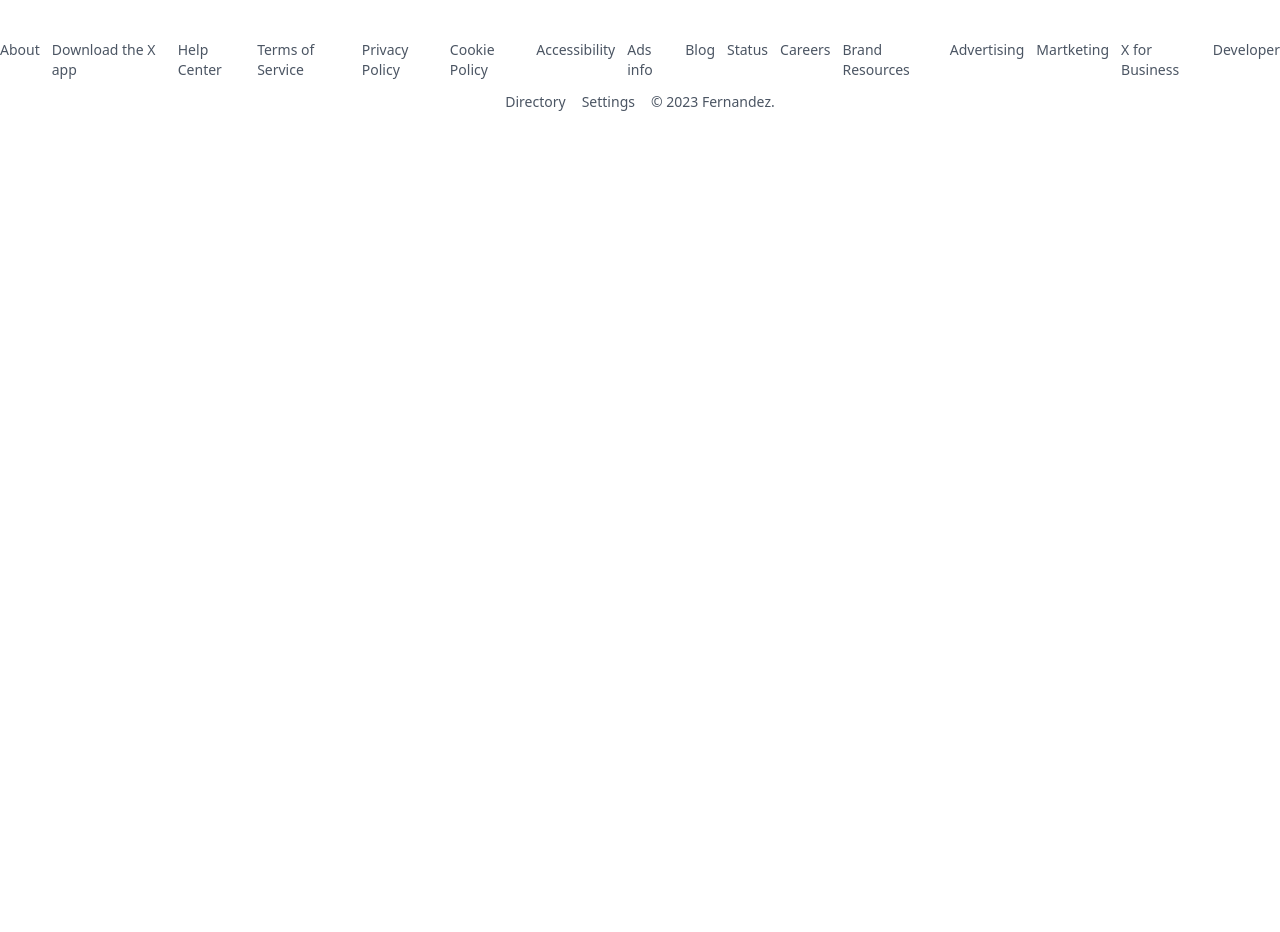
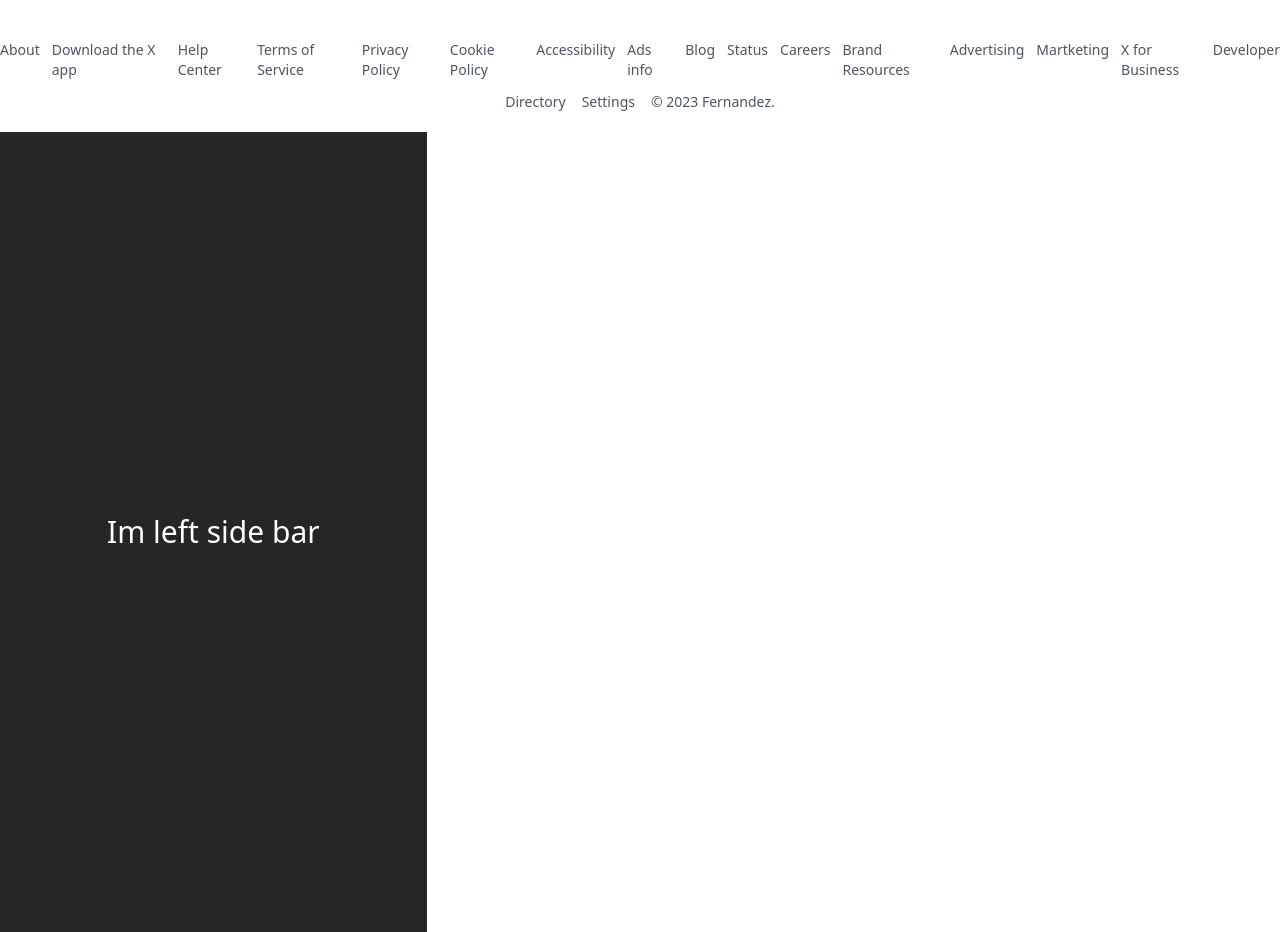
Before and after one commit to chaesthetics/Twitter, a Nuxt app in the folder frontend/: page / in a window 1280 px wide. Shown: the part 800-1732 px from the top of the page. Before the commit the page ends 932 px from the top, so only its background shows below. Built offline with nearby package versions, Linux system fonts and the light colour scheme.

Commit message:
issue/#7B

```diff
--- a/frontend/app.vue
+++ b/frontend/app.vue
@@ -14,9 +14,12 @@ onMounted(()=> {
     <div class="col-span-1 md:col-span-2" v-if="router.currentRoute.value.fullPath !== '/' && router.currentRoute.value.fullPath !== '/signup'">
       <TheSidebar/>
     </div>
-    <div :class="router.currentRoute.value.fullPath === '/' || router.currentRoute.value.fullPath === '/signup' ? 'col-span-9'  : 'col-span-6 md:col-span-7'">
+    <div :class="router.currentRoute.value.fullPath === '/' || router.currentRoute.value.fullPath === '/signup' ? 'col-span-9'  : 'col-span-6 md:col-span-4'">
       <NuxtPage />
       <TheFooter v-if="router.currentRoute.value.fullPath === '/signup' || router.currentRoute.value.fullPath === '/'"/>
+    </div>
+    <div class="col-span-0 md:col-span-3 hidden md:block">
+      <TheRightsidebar />
     </div>
   </div>
 </template>
--- /dev/null
+++ b/frontend/components/TheRightsidebar.vue
@@ -0,0 +1,11 @@
+<script setup>
+
+</script>
+<template>
+<aside class="w-full">
+    <div class="flex justify-center items-center h-screen bg-neutral-800 w-full">
+        <h1 class="text-3xl text-white">Im left side bar</h1>
+    </div>
+</aside>
+</template>
+<style></style>
```
